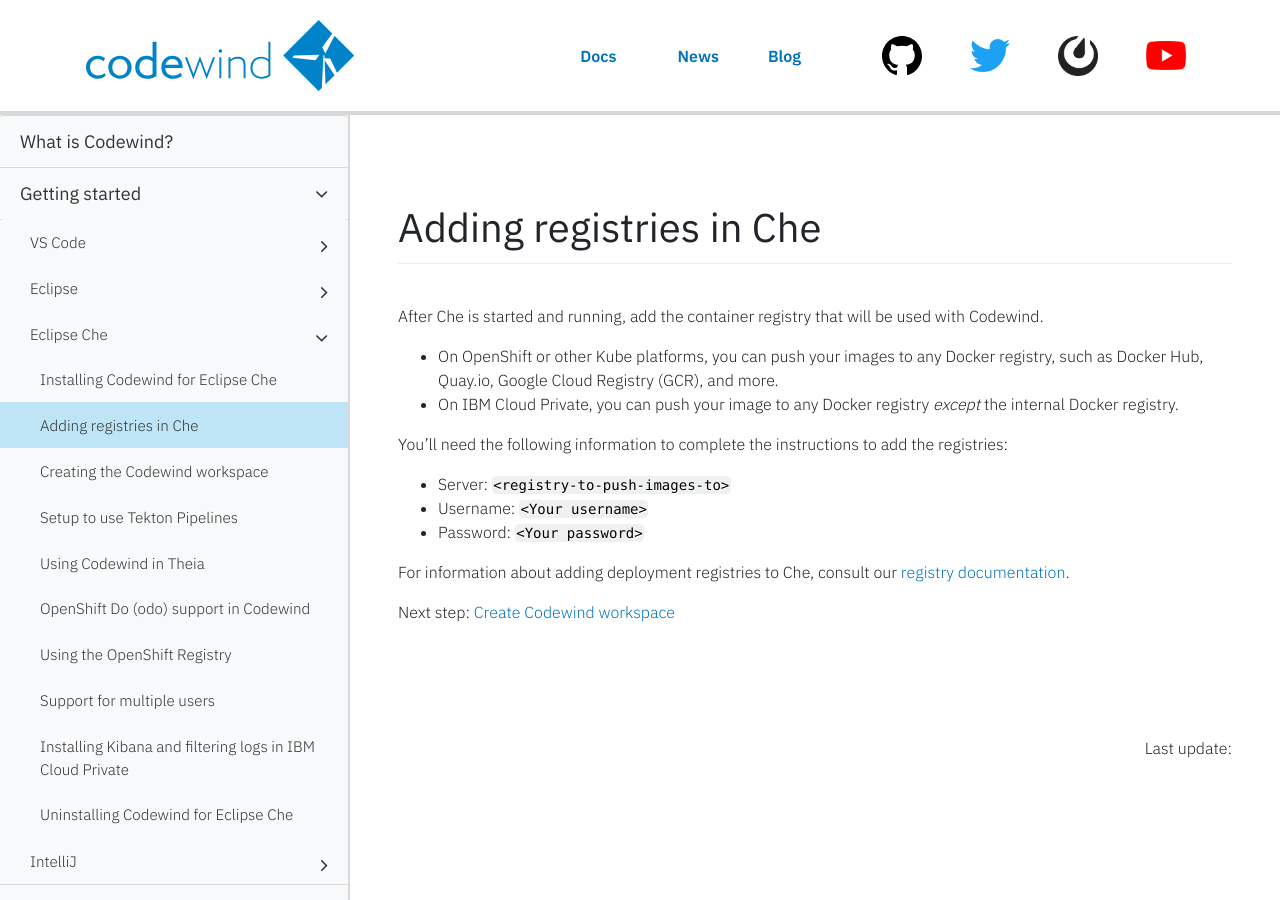
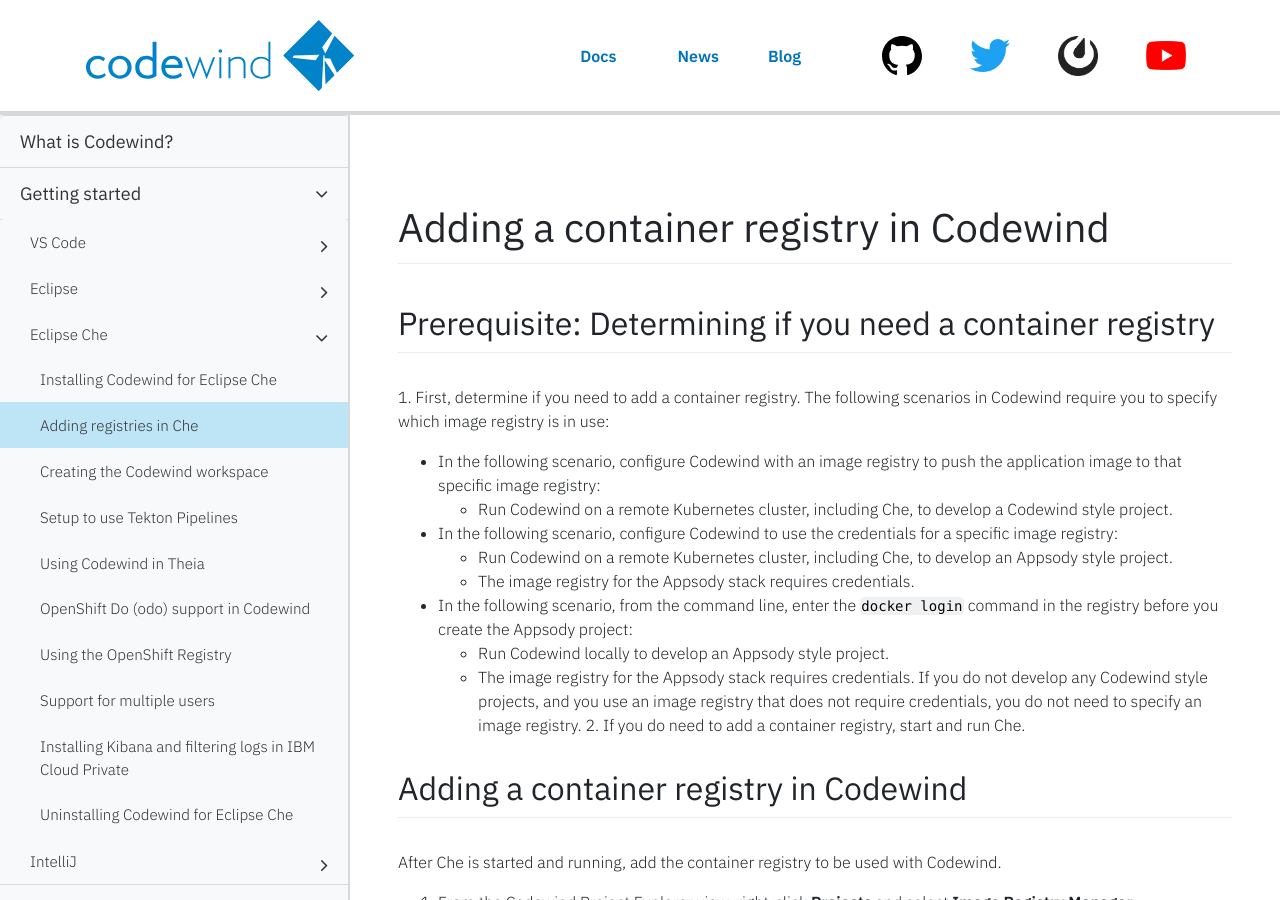
Before and after one commit to eclipse-archived/codewind-docs, a Jekyll site: the page built from docs/_documentations/mdt-che-setupregistries.md, in a window 1280 px wide and 900 px high. Built offline with Jekyll 4.4.1, drawn with Linux system fonts in a browser that asks for light colours; nearby versions of some CDN libraries; comment, search, counter and statistics services are not loaded; some of the changed text lies outside the part shown.

Commit message:
Recreating PR 310 because of conflicts
Signed-off-by: Sarah Ishida <sishida@us.ibm.com>

```diff
--- a/docs/_documentations/mdt-che-setupregistries.md
+++ b/docs/_documentations/mdt-che-setupregistries.md
@@ -1,26 +1,64 @@
 ---
 layout: docs
-title: Installing Codewind on the Cloud
-description: Installing Codewind on the Cloud
-keywords: build, deploy, IBM Cloud Private, install, installing, installation, chart, Helm, develop, cloud, public cloud, services, command line, cli, command, start, stop, update, open, delete, options, operation, devops, OpenShift, OKD
+title: Adding a container registry in Codewind
+description: Adding a container registry in Codewind
+keywords: container, registry, Che, guidance, image registry, Appsody, Docker, name, push registry, Kubernetes
 duration: 1 minute
 permalink: mdt-che-setupregistries
 type: document
-order: 20
-parent: root
 ---
 
-# Adding registries in Che
+# Adding a container registry in Codewind
 
-After Che is started and running, add the container registry that will be used with Codewind.
-- On OpenShift or other Kube platforms, you can push your images to any Docker registry, such as Docker Hub, Quay.io, Google Cloud Registry (GCR), and more.
-- On IBM Cloud Private, you can push your image to any Docker registry *except* the internal Docker registry.
+## Prerequisite: Determining if you need a container registry
+1\. First, determine if you need to add a container registry. The following scenarios in Codewind require you to specify which image registry is in use:
+- In the following scenario, configure Codewind with an image registry to push the application image to that specific image registry:
+    - Run Codewind on a remote Kubernetes cluster, including Che, to develop a Codewind style project.
+- In the following scenario, configure Codewind to use the credentials for a specific image registry:
+    - Run Codewind on a remote Kubernetes cluster, including Che, to develop an Appsody style project.
+    - The image registry for the Appsody stack requires credentials.
+- In the following scenario, from the command line, enter the `docker login` command in the registry before you create the Appsody project:
+    - Run Codewind locally to develop an Appsody style project.
+    - The image registry for the Appsody stack requires credentials.
+If you do not develop any Codewind style projects, and you use an image registry that does not require credentials, you do not need to specify an image registry.
+2\. If you do need to add a container registry, start and run Che.
 
-You'll need the following information to complete the instructions to add the registries:
-  - Server: `<registry-to-push-images-to>`
-  - Username: `<Your username>`
-  - Password: `<Your password>`
+## Adding a container registry in Codewind
+After Che is started and running, add the container registry to be used with Codewind.
+1. From the Codewind Project Explorer view, right-click **Projects** and select **Image Registry Manager**.
+2. From the **Image Registry Manager**, click **Add New**.
+3. Enter the following information to add the registry:
+  - Registry server name or domain name: `<registry-to-push-images-to>`
+  - User name: `<Your username>`
+  - Password or API key: `<Your password or API key>`
+4. If you're using the newly added registry as a push registry, enter the namespace that you want to push your images to.
+  - For recommended values for common registries, see the [examples](#examples).
+5. Click **Select a Push Registry** to determine which registry you use to push Codewind style projects to.
 
-For information about adding deployment registries to Che, consult our [registry documentation](image-registry-credentials.html).
+## Codewind Docker registry guidance
+When you run Codewind on Kubernetes for Codewind style projects, Codewind uses [`buildah`](https://github.com/containers/buildah) to build container images from Dockerfiles and to push the images to an image registry that you specify. Use the **Image Registry Manager** in your Codewind IDE to configure the registry to use.
 
-Next step: [Create Codewind workspace](mdt-che-createcodewindworkspace.html)
+Use any registry as long as `buildah` and the node that Codewind is running on can resolve the registry hostname. If `buildah` cannot resolve the registry hostname, `buildah` cannot push your projects to the registry, and deployment on Kubernetes is prevented.
+
+## Examples:
+These examples show recommended values for common registries. The following deployment registries are tested and verified with Codewind:
+- Docker Hub:
+    - Address: `docker.io`
+    - Namespace: `<namespace>`
+    - Credentials: Docker Hub user name and password or access token
+    - **Note:** For Docker Hub, the `Namespace` value is likely to be your user name.
+- Quay.io:
+    - Address: `https://quay.io`
+    - Namespace: `<namespace>`
+    - Credentials: Quay.io user name and encrypted password
+- Artifactory
+    - Address: `<artifactory-hostname>`
+    - Namespace: `<namespace>`
+    - Credentials: Artifactory user name and access token
+- OpenShift Registry
+    - Address: `docker-registry.default.svc:5000`
+    - Namespace: `<project>`
+    - Credentials: OpenShift user name and access token
+
+## Adding registries to OKD and OpenShift
+To use the OpenShift internal Docker registry with Codewind, see [Adding the OpenShift internal registry with Codewind](openshiftregistry.html).
```
Also changed, not shown: docs/_documentations/image-registry-credentials.md (deleted, +0 -50 lines), docs/_documentations/mdt-che-dockerregistries.md (deleted, +0 -28 lines).
